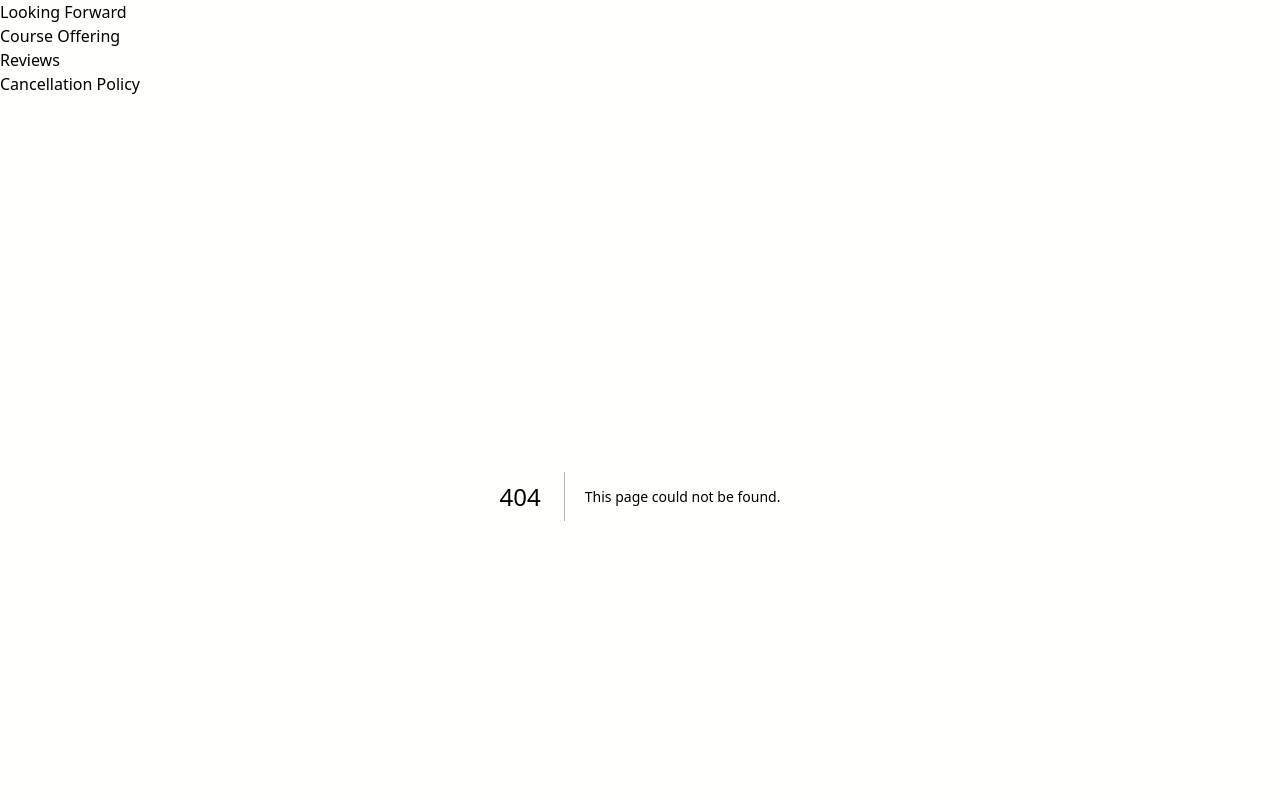
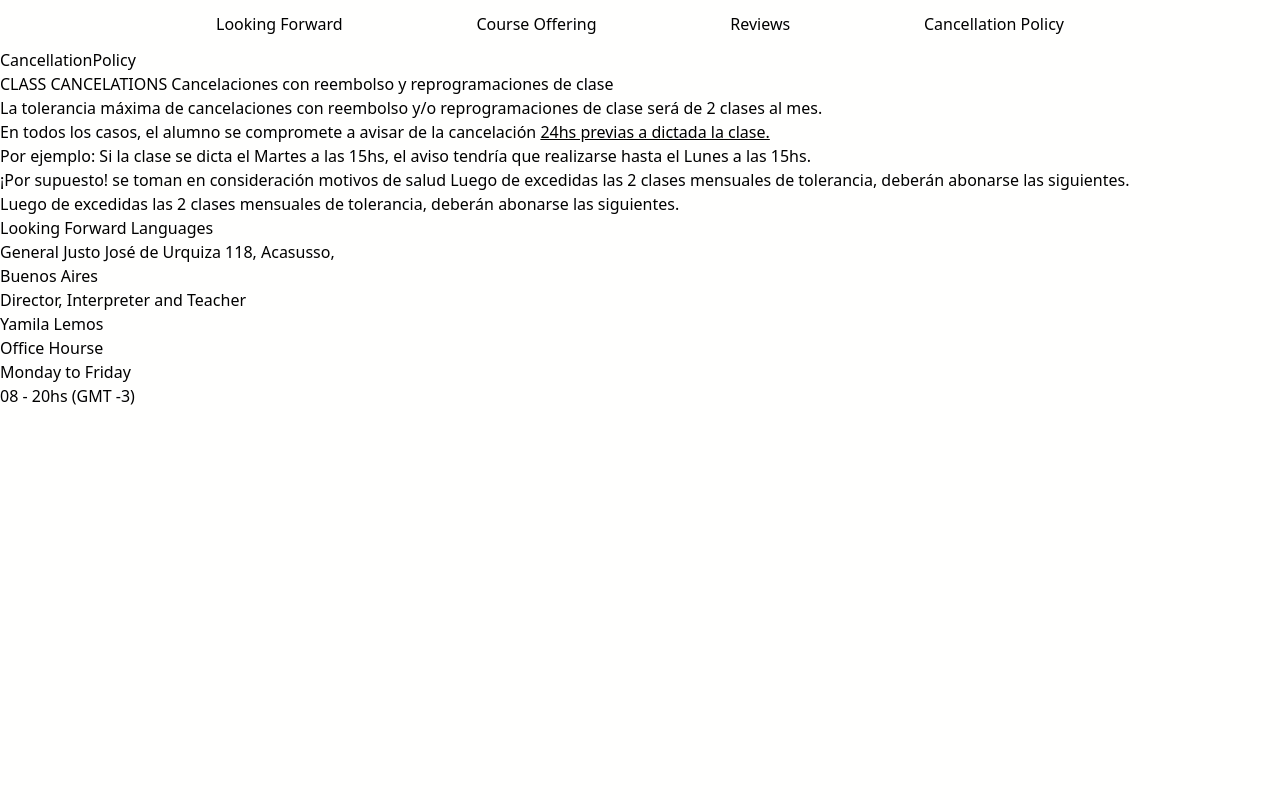
Before and after one commit to AucaCoyan/looking-forward, a Next.js app: page /CancellationPolicy in a window 1280 px wide. Before the commit this address had no page. Shown: the top 800 px of the page. Built offline with nearby package versions, Linux system fonts and the light colour scheme.

Commit message:
:sparkles: Work on `Navbar` and `CancellationPolicy`

```diff
--- a/src/components/Navbar.tsx
+++ b/src/components/Navbar.tsx
@@ -1,12 +1,19 @@
 import React from "react";
+import Link from "next/link";
 
 const Navbar = () => {
   return (
     <>
-      <div>Looking Forward</div>
-      <div>Course Offering</div>
-      <div>Reviews</div>
-      <div>Cancellation Policy</div>
+      {/* Full navbar */}
+      <nav className="sticky top-0 z-10 py-3 mx-auto">
+        {/* Words navbar */}
+        <div className="dark:bg-slate-800 dark:text-cyan-400 px-6 flex items-center m-auto justify-between xl:max-w-4xl sm:max-w-sm">
+          <Link href="/">Looking Forward</Link>
+          <div>Course Offering</div>
+          <div>Reviews</div>
+          <Link href="/CancellationPolicy">Cancellation Policy</Link>
+        </div>
+      </nav>
     </>
   );
 };
--- /dev/null
+++ b/src/pages/CancellationPolicy.tsx
@@ -0,0 +1,38 @@
+import React from "react";
+
+const CancellationPolicy = () => {
+  return (
+    <>
+      <div>CancellationPolicy</div>
+      <p>
+        CLASS CANCELATIONS Cancelaciones con reembolso y reprogramaciones de
+        clase <br />
+        <ul>
+          <li>
+            La tolerancia máxima de cancelaciones con reembolso y/o
+            reprogramaciones de clase será de 2 clases al mes.
+          </li>
+          <li>
+            En todos los casos, el alumno se compromete a avisar de la
+            cancelación{" "}
+            <span className="underline">24hs previas a dictada la clase.</span>
+            <br />
+            Por ejemplo: Si la clase se dicta el Martes a las 15hs, el aviso
+            tendría que realizarse hasta el Lunes a las 15hs.
+          </li>
+          <li>
+            ¡Por supuesto! se toman en consideración motivos de salud Luego de
+            excedidas las 2 clases mensuales de tolerancia, deberán abonarse las
+            siguientes.
+          </li>
+          <li>
+            Luego de excedidas las 2 clases mensuales de tolerancia, deberán
+            abonarse las siguientes.
+          </li>
+        </ul>
+      </p>
+    </>
+  );
+};
+
+export default CancellationPolicy;
```
